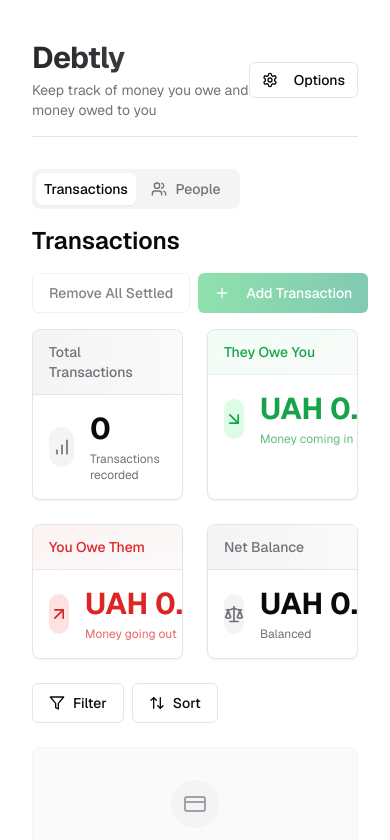
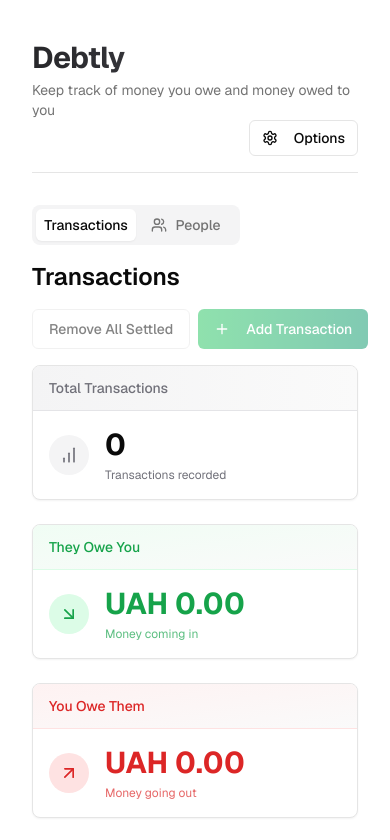
Before and after one commit to DanilLut/debtly, a Next.js app: page / in a window 390 px wide. Shown: the top 840 px of the page. Built offline with nearby package versions, Linux system fonts and the light colour scheme.

Commit message:
mobile ui fix

```diff
--- a/components/debt-manager.tsx
+++ b/components/debt-manager.tsx
@@ -675,7 +675,7 @@ export const DebtManager = forwardRef<
           </div>
         </div>
 
-        <div className="grid grid-cols-2 md:grid-cols-4 gap-6">
+        <div className="grid grid-cols-1 sm:grid-cols-2 md:grid-cols-4 gap-6">
           {/* Total Transactions Card */}
           <Card className="overflow-hidden hover:shadow-md transition-shadow duration-300">
             <div className="bg-gradient-to-r from-zinc-100 to-zinc-50 dark:from-zinc-900 dark:to-zinc-950 py-3 px-4 border-b border-zinc-200 dark:border-zinc-700">
--- a/components/debt-tracker.tsx
+++ b/components/debt-tracker.tsx
@@ -159,7 +159,7 @@ export function DebtTracker() {
     <div className="max-w-6xl mx-auto px-4 py-6">
       <div className="flex flex-col gap-8">
         {/* Enhanced Header Section */}
-        <div className="flex justify-between items-center border-b pb-4">
+        <div className="flex justify-between border-b pb-4 flex-col sm:flex-row items-end">
           <div className="flex flex-col gap-1">
             <h1 className="text-3xl font-bold tracking-tight bg-gradient-to-r from-zinc-800 to-zinc-600 dark:from-zinc-200 dark:to-zinc-400 bg-clip-text text-transparent">
               Debtly
```
